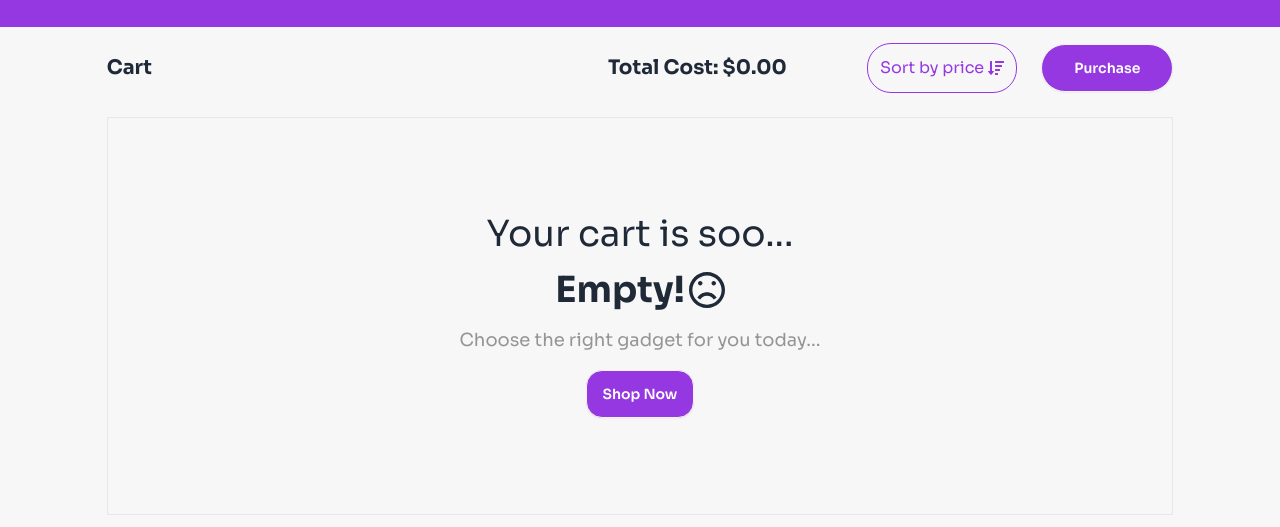
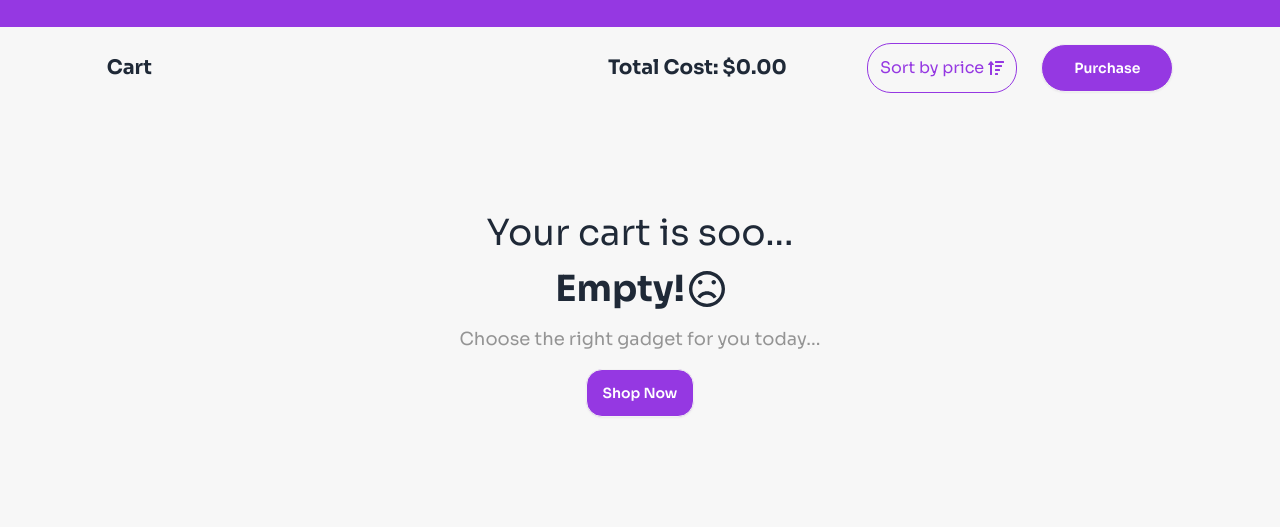
Before and after one commit to Rza-O/gadget-heaven-react-router-assignment, a React (Vite) app: page /dashboard in a window 1280 px wide. Shown: the part 273-800 px from the top of the page. Built offline with nearby package versions, Linux system fonts and the light colour scheme.

Commit message:
Made the sort by price functionality

```diff
--- a/src/Components/Cart.jsx
+++ b/src/Components/Cart.jsx
@@ -1,7 +1,7 @@
-import React from 'react';
+import React, { useState } from 'react';
 import useCartWishList from '../Utility';
 import CartCard from './CartCard';
-import { FaSortAmountDown } from "react-icons/fa";
+import { FaSortAmountDown, FaSortAmountUp } from "react-icons/fa";
 import { useNavigate } from 'react-router-dom';
 import { ImSad } from "react-icons/im";
 
@@ -9,21 +9,33 @@ const Cart = () => {
     const { cart, removeCartItem } = useCartWishList()
     const totalCost = cart.reduce((sum, item) => sum + item.price, 0);
     const navigate = useNavigate();
-    // console.log(cart);
+
+    const [isSortedDescending, setIsSortedDescending] = useState(false);
+
+    const sortToggle = () => {
+        setIsSortedDescending(!isSortedDescending)
+    };
+
+    const sortedCart = [...cart].sort(((a, b) => {
+        return isSortedDescending? b.price - a.price : a.price - b.price
+    }))
+
     return (
         <div >
             <div className='w-10/12 mx-auto justify-between flex items-center mt-4'>
                 <h2 className='text-xl font-bold'>Cart</h2>
                 <div className='flex items-center space-x-6'>
                     <h1 className='mr-14 text-xl font-bold'>Total Cost: ${totalCost.toFixed(2)}</h1>
-                    <div className='flex items-center border border-primary text-primary p-3 rounded-3xl gap-1 cursor-pointer hover:bg-gray-200'>Sort by price <FaSortAmountDown /></div>
+                    <div onClick={sortToggle} className='flex items-center border border-primary text-primary p-3 rounded-3xl gap-1 cursor-pointer hover:bg-gray-200'>Sort by price {isSortedDescending?
+                        <FaSortAmountDown /> : <FaSortAmountUp />
+                        }</div>
                     <div className='border px-8 rounded-3xl bg-primary text-white btn'>Purchase</div>
                 </div>
             </div>
             <div className='mt-6'>
                 {
-                    cart.length > 0 ? (cart.map(item => <CartCard removeCartItem={removeCartItem} item={item}></CartCard>))
-                        : (<div className='w-10/12 p-24 mx-auto border text-center space-y-4'>
+                    sortedCart.length > 0 ? (sortedCart.map(item => <CartCard removeCartItem={removeCartItem} item={item}></CartCard>))
+                        : (<div className='w-10/12 p-24 mx-auto text-center space-y-4'>
                             <h1 className='text-4xl'>Your cart is soo... <span className='font-bold flex items-center justify-center mt-4'>Empty!<ImSad className='ml-1' /></span></h1>
                             <p className='text-lg text-black/40'>Choose the right gadget for you today...</p>
                             <button onClick={()=> navigate('/')} className='btn bg-primary text-white rounded-2xl'>Shop Now</button>
```
